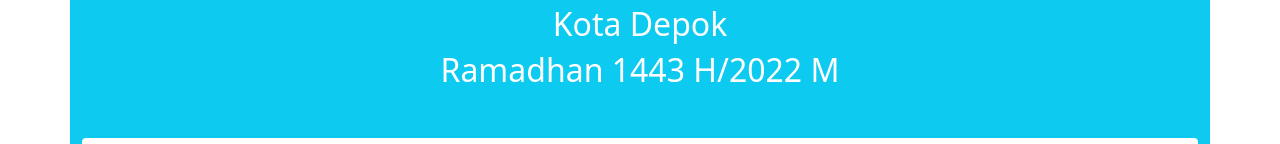
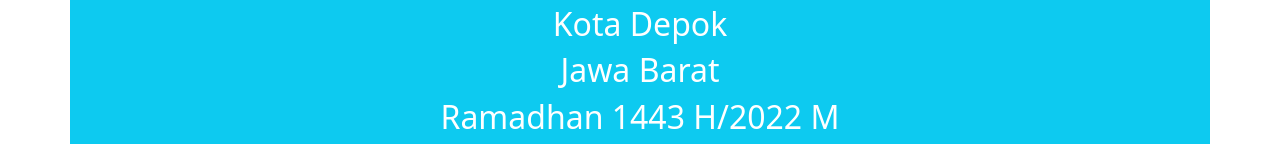
Before and after one commit to andi-faizal94/Jadwal-Imsakiyah-Kota-Depok-Jawa-Barat, a React (Create React App) app: page / in a window 1280 px wide. Shown: the part 139-283 px from the top of the page. Built offline with nearby package versions, Linux system fonts and the light colour scheme; no server answers.

Commit message:
add jawa barat in heading

```diff
--- a/src/App.js
+++ b/src/App.js
@@ -36,6 +36,7 @@ function App() {
         <h1 className="text-white">Jadwal</h1>
         <h1 className="text-white">Imsakiyah</h1>
         <h2 className="text-white">Kota Depok</h2>
+        <h2 className="text-white">Jawa Barat</h2>
         <h2 className="text-white">Ramadhan 1443 H/2022 M</h2>
       </div>
       <Row className="mt-4 mb-2">
```
